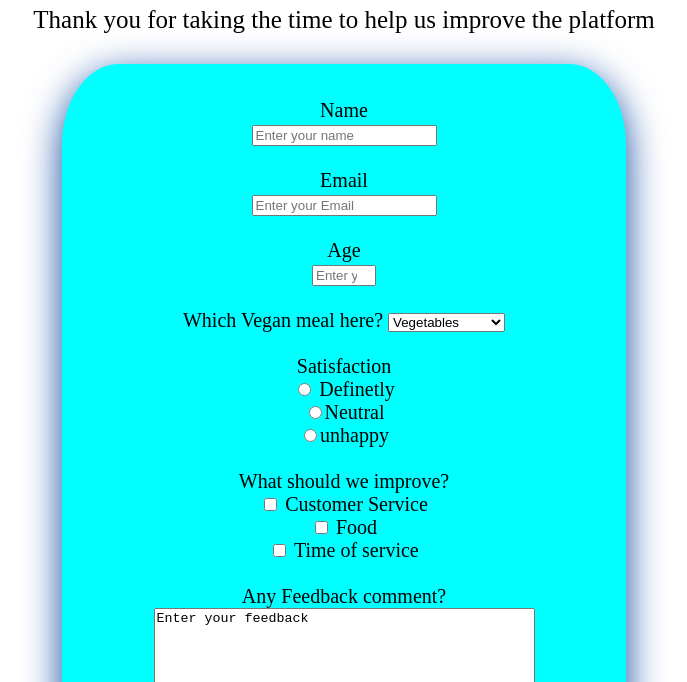
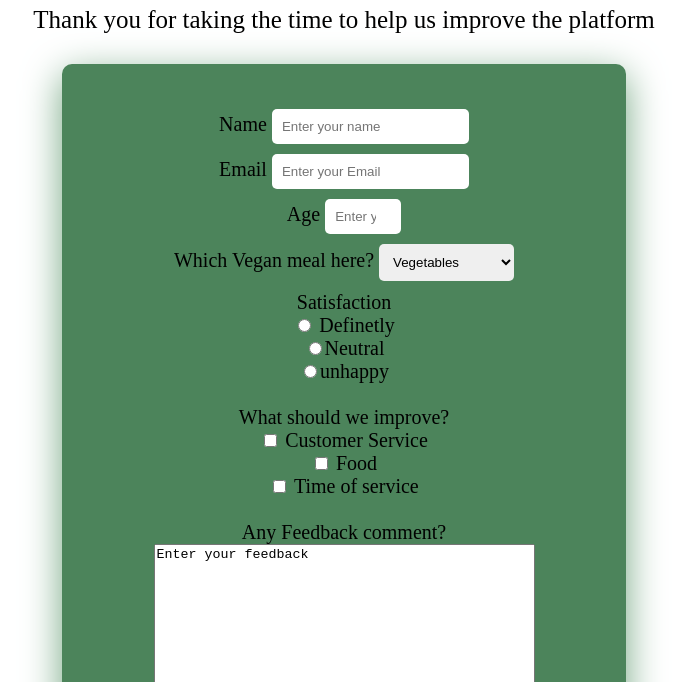
Before and after one commit to nasrin402/fcc-test-suite-template-, a plain HTML site: page index.html in a window 1280 px wide. Shown: the part 118-800 px from the top of the page, without its empty margins (296-983 px from the left). Drawn offline with Linux system fonts and the light colour scheme.

Commit message:
project updated

```diff
--- a/css/style.css
+++ b/css/style.css
@@ -26,8 +26,8 @@ h1{
 }
 #survey-form
 {
-    background-color: cyan;
-	border-radius: 10%;
+    background-color: #4c845b;
+	border-radius: 10px;
 	text-align: center;
 	margin: 20px;
 	margin-top: 30px;
@@ -35,5 +35,18 @@ h1{
     margin-right: 350px;
 	font-size: 20px;
 	padding: 35px;
-    box-shadow: 0 0.66rem 2.4rem #0d47a1;
+    box-shadow: 0 0.66rem 2.4rem #73A580;
 }
+div > input{
+    padding: 10px;
+    border-radius: 5px;
+    border: 0;
+}
+div{
+    margin: 10px 0;
+}
+select{
+    padding: 10px;
+    border: 0;
+    border-radius: 5px;
+}
--- a/index.html
+++ b/index.html
@@ -15,15 +15,22 @@
 
     <form action="" id="survey-form">
 
-            <label id="name-label" for="name"> Name </label><br>
-            <input type="text" id="name" required placeholder="Enter your name"> <br><br>
+      <div>
+        <label id="name-label" for="name"> Name </label>
+        <input type="text" id="name" required placeholder="Enter your name">
+      </div>
 
-            <label id="email-label" for="email"> Email </label><br>
-            <input type="email"  id="email" required placeholder="Enter your Email"><br><br>
+       <div>
+        <label id="email-label" for="email"> Email </label>
+        <input type="email"  id="email" required placeholder="Enter your Email">
+       </div>
 
-            <label id="number-label" for="number" > Age </label><br>
-            <input type="number" id="number" min = "5" max = "100"  placeholder="Enter your age" ><br><br>
+            <div>
+              <label id="number-label" for="number" > Age </label>
+              <input type="number" id="number" min = "5" max = "100"  placeholder="Enter your age" >
+            </div>
 
+            <div>
               <label id="dropdown-label" for="">Which Vegan meal here? </label>
               <select name="occupation" id="dropdown">
               <option value="vegetables">Vegetables</option>
@@ -31,15 +38,19 @@
               <option value="vegetable juice">Vegetable Juice</option>
               <option value="fruit juice">Fruit Juice</option>
               <option value="other">Other</option>
-        </select><br><br>
+          </select>
+            </div>
 
+            <div>
+
+            </div>
             <label id="radio-buttons-label" for="radio-buttons">
             Satisfaction
-            </label><br>
+            </label> <br>
 
             <label id="entry" for="radio-button">
                 <input type="radio" name="satisfaction" value="11" id="radio-button">
-                Definetly</label><br>
+                Definetly</label> <br>
 
 
              <label id="entry" for="radio-button">
```
Lines whose indentation alone changed are shown as unchanged.
